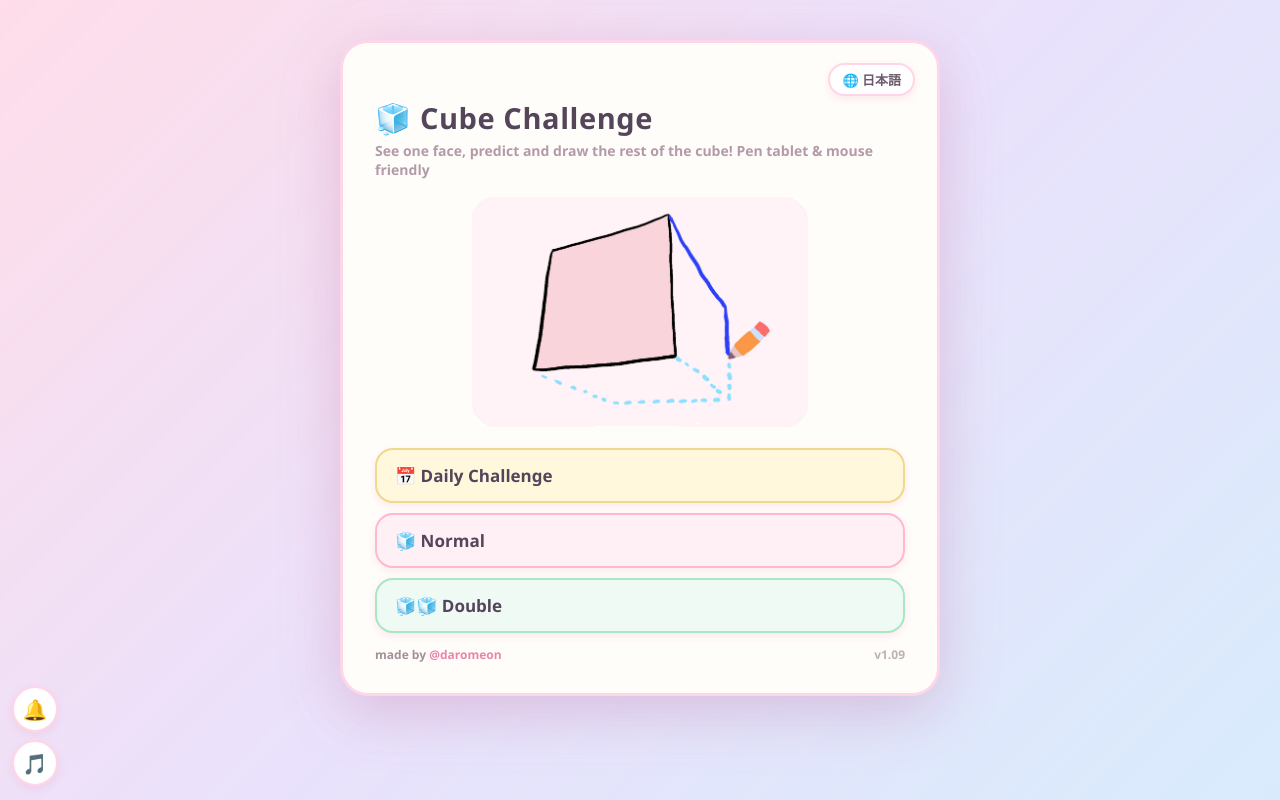
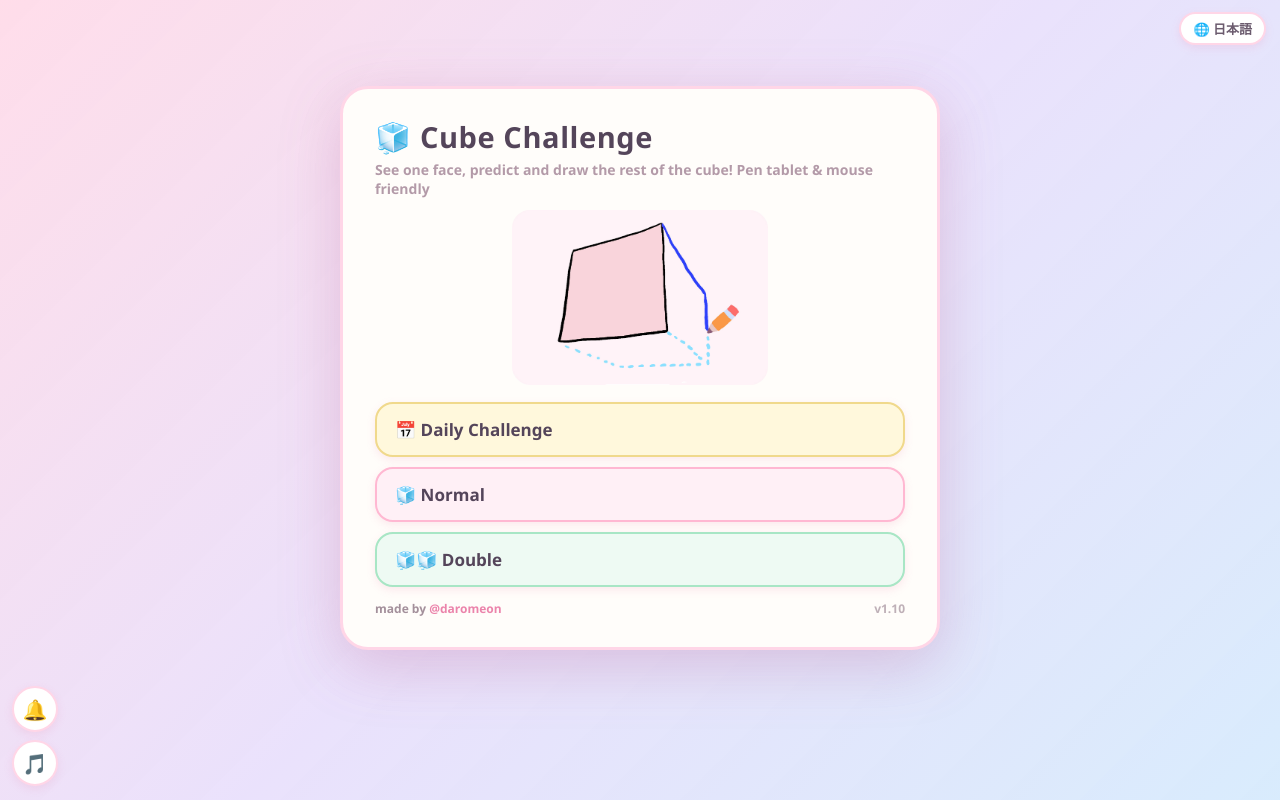
Before and after one commit to pigma005-dot/cube-challenge, a plain HTML site: page index.html in a window 1280 px wide. Drawn offline with Linux system fonts and the light colour scheme.

Commit message:
Add files via upload

```diff
--- a/index.html
+++ b/index.html
@@ -52,6 +52,8 @@
   .chip.warn{background:#fff8dc;border-color:#f5d98d;color:#9a7b1a;}
   /* やめるは右上に完全固定（チップの折返しで動かないように） */
   #btnMenu{position:fixed;top:12px;right:12px;z-index:6;pointer-events:auto;}
+  /* 言語切替はメニュー画面の右上・枠の外に固定 */
+  #btnLang{position:fixed;top:12px;right:14px;z-index:12;}
 
   #timerWrap{
     position:fixed;top:8px;left:50%;transform:translateX(-50%);z-index:6;
@@ -150,9 +152,14 @@
     box-shadow:0 16px 60px rgba(180,90,140,.28);max-height:calc(100vh - 110px);overflow-y:auto;
   }
   .card h1{margin:0 0 4px;font-size:29px;letter-spacing:.02em;color:var(--plum-dark);}
-  .card .sub{color:#b39aa8;font-size:14px;margin:0 0 18px;font-weight:600;}
-  #howtoBox{margin:0 0 16px;text-align:center;}
-  #howtoBox img{max-width:100%;max-height:230px;display:inline-block;border-radius:18px;}
+  .card .sub{color:#b39aa8;font-size:14px;margin:0 0 12px;font-weight:600;}
+  #howtoBox{margin:0 0 12px;text-align:center;}
+  #howtoBox img{max-width:92%;max-height:175px;display:inline-block;border-radius:18px;}
+  @media (max-height:660px){
+    #howtoBox img{max-height:135px;}
+    .card{padding:18px 26px;}
+    .card h1{font-size:24px;}
+  }
   .modeBtn{
     display:flex;justify-content:space-between;align-items:center;width:100%;
     text-align:left;padding:14px 18px;margin-bottom:10px;border-radius:18px;
@@ -221,6 +228,7 @@
   @supports (padding: env(safe-area-inset-top)){
     #topbar{top:env(safe-area-inset-top);}
     #btnMenu{top:calc(12px + env(safe-area-inset-top));right:calc(12px + env(safe-area-inset-right));}
+    #btnLang{top:calc(12px + env(safe-area-inset-top));right:calc(14px + env(safe-area-inset-right));}
     #timerWrap{top:calc(8px + env(safe-area-inset-top));}
     #scoreFloat{top:calc(12px + env(safe-area-inset-top));}
     #hint{top:calc(60px + env(safe-area-inset-top));}
@@ -309,10 +317,8 @@
 <div id="nextBar"><button id="btnNext" class="primary">➡️ つぎへ</button></div>
 
 <div id="menuOverlay" class="overlay">
+  <button id="btnLang" class="small">🌐 English</button>
   <div class="card">
-    <div style="display:flex;justify-content:flex-end;margin:-8px -10px 2px 0;">
-      <button id="btnLang" class="small">🌐 English</button>
-    </div>
     <h1>🧊 立方体チャレンジ</h1>
     <p class="sub">1つの面から、立方体ののこりを予測してかこう！ペンタブ・液タブ・マウス対応</p>
     <div id="howtoBox">
@@ -398,7 +404,7 @@
    ============================================================ */
 const TIME_LIMIT = 30;   // 本番ラウンドの制限時間（秒）
 const ERASER_R   = 16;   // けしゴムの半径(px)
-const GAME_VER = "1.09";   // バージョン（メニュー下部に表示。sw.jsのCACHE名も合わせて更新）
+const GAME_VER = "1.10";   // バージョン（メニュー下部に表示。sw.jsのCACHE名も合わせて更新）
 // ネイティブアプリ（Capacitor/App Store版）で動いているか
 const CAP = !!(window.Capacitor && window.Capacitor.isNativePlatform && window.Capacitor.isNativePlatform());
 
--- a/sw.js
+++ b/sw.js
@@ -1,6 +1,6 @@
 /* 立方体チャレンジ Service Worker
    キャッシュ名はリリースごとに GAME_VER と合わせて更新すること */
-const CACHE = "cube-challenge-v1.09";
+const CACHE = "cube-challenge-v1.10";
 const ASSETS = [
   "./",
   "./index.html",
```
